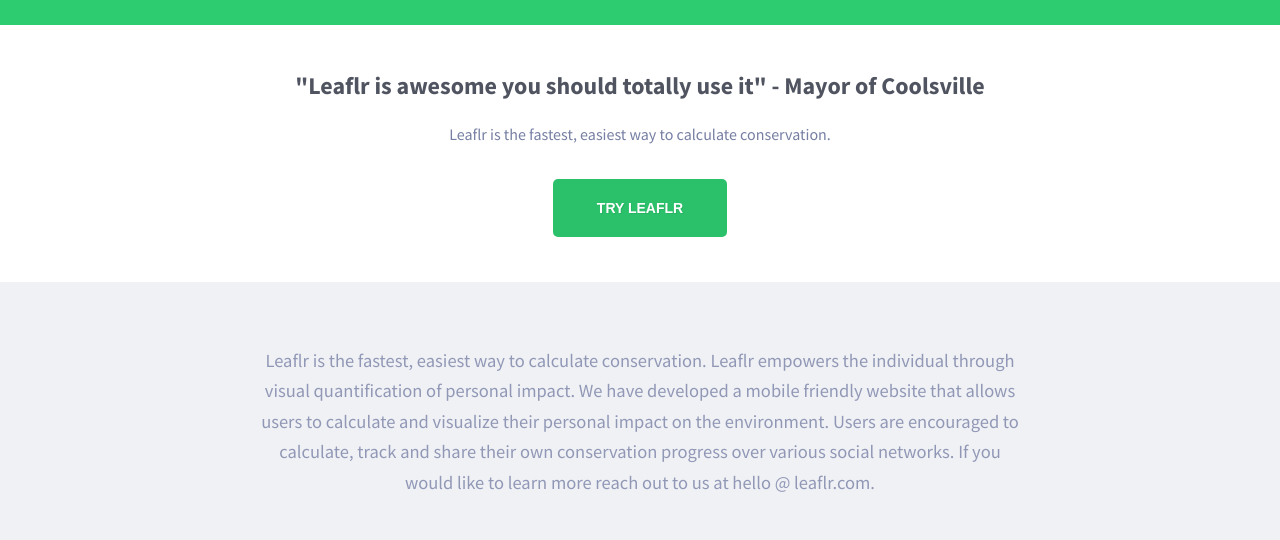
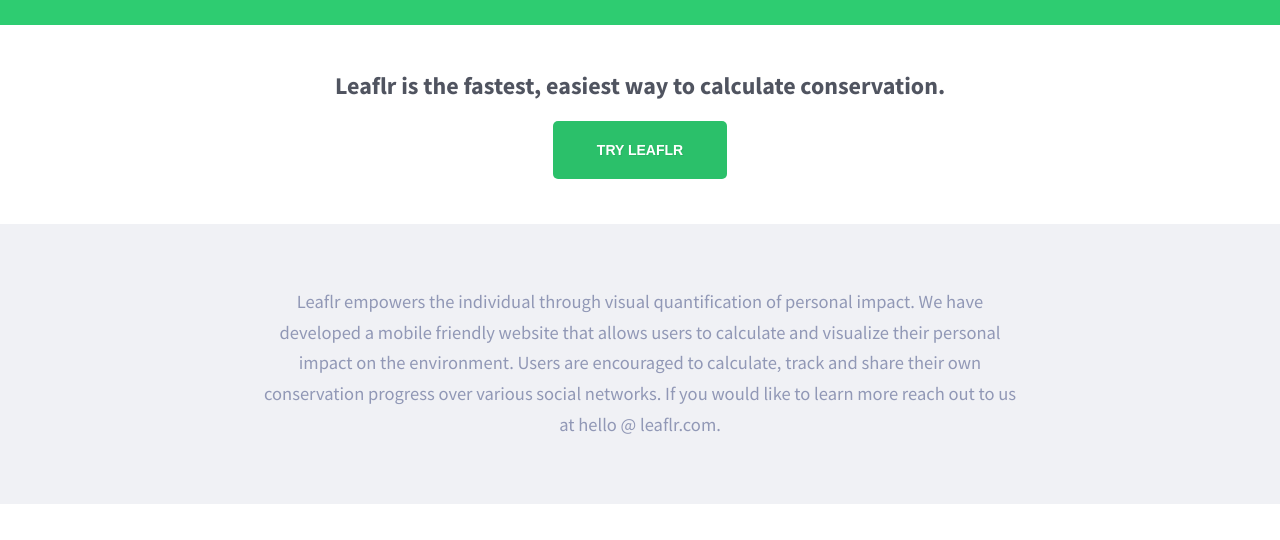
Before and after one commit to Leaflr/leaflr-landing, a website: page project/index.html in a window 1280 px wide. Shown: the part 389-929 px from the top of the page. Drawn offline with nearby package versions, Linux system fonts and the light colour scheme.

Commit message:
updates tagline

```diff
--- a/project/index.html
+++ b/project/index.html
@@ -33,8 +33,7 @@
         <section class="intro-text">
             <div class="container">
                 <div class="text-wrapper">
-                    <h2>"Leaflr is awesome you should totally use it" - Mayor of Coolsville</h2>
-                    <p>Leaflr is the fastest, easiest way to calculate conservation.</p>
+                    <h2>Leaflr is the fastest, easiest way to calculate conservation.</h2>
 		    <form action="http://beta.leaflr.com">
                     <button class="beta-button" type="submit">Try Leaflr</button>
 		    </form>
@@ -46,7 +45,7 @@
         <section class="about-text">
             <div class="container">
                 <div class="text-wrapper">
-                    <p>Leaflr is the fastest, easiest way to calculate conservation. Leaflr empowers the individual through visual quantification of personal impact. We have developed a mobile friendly website that allows users to calculate and visualize their personal impact on the environment. Users are encouraged to calculate, track and share their own conservation progress over various social networks. If you would like to learn more reach out to us at hello @ leaflr.com.
+                    <p>Leaflr empowers the individual through visual quantification of personal impact. We have developed a mobile friendly website that allows users to calculate and visualize their personal impact on the environment. Users are encouraged to calculate, track and share their own conservation progress over various social networks. If you would like to learn more reach out to us at hello @ leaflr.com.
 		    </p>
                 </div>
             </div>
```
